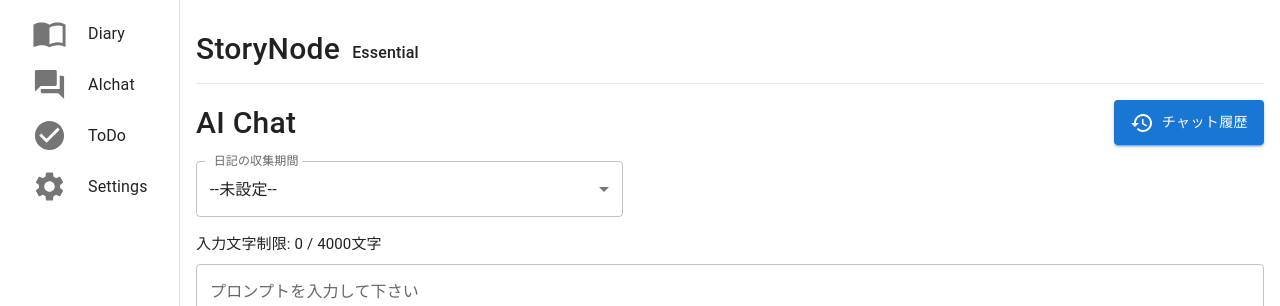
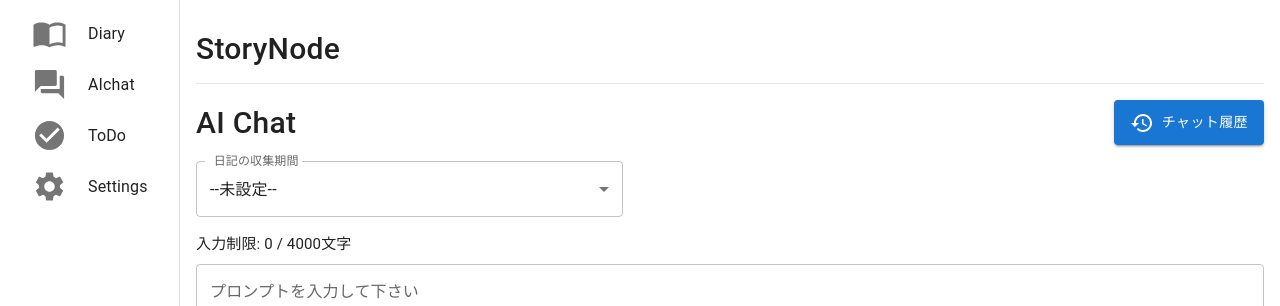
Before and after one commit to Nikesuiden/StoryNode_public, a Next.js app: page /aichat in a window 1280 px wide. Shown: the top 306 px of the page. Built offline with nearby package versions, Linux system fonts and the light colour scheme.

Commit message:
チェックポイント

```diff
--- a/components/elements/aiChatForm/aiChatForm.tsx
+++ b/components/elements/aiChatForm/aiChatForm.tsx
@@ -293,7 +293,7 @@ const AiChatForm: React.FC = () => {
             marginTop: 2,
           }}
         >
-          入力文字制限: {prompt === "" ? "0" : prompt?.length} / {d_maxLength}
+          入力制限: {prompt === "" ? "0" : prompt?.length} / {d_maxLength}
           文字
         </Typography>
         <TextField
--- a/components/elements/diaryInput/diaryInput.tsx
+++ b/components/elements/diaryInput/diaryInput.tsx
@@ -120,7 +120,7 @@ const DiaryInput: React.FC<DiaryInputProps> = ({ onAction }) => {
             marginTop: 2,
           }}
         >
-          入力文字制限: {diaryInput === "" ? "0" : diaryInput?.length} /{" "}
+          入力制限: {diaryInput === "" ? "0" : diaryInput?.length} /{" "}
           {d_maxLength}文字
         </Typography>
         {/* <Typography>{inputEmotion}</Typography> */}
--- a/components/layouts/topBar/topBar.tsx
+++ b/components/layouts/topBar/topBar.tsx
@@ -15,7 +15,7 @@ export default function TopBar() {
         <Typography style={{ fontSize: 30, fontWeight: "550" }}>
           StoryNode
         </Typography>
-        <Typography
+        {/* <Typography
           style={{
             fontSize: 16,
             marginLeft: 12,
@@ -24,7 +24,7 @@ export default function TopBar() {
           }}
         >
           Essential
-        </Typography>
+        </Typography> */}
       </Box>
       <hr />
     </Box>
```
Also changed, not shown: package.json (+6 -2 lines), 1 other file (tests, documents, lock files or other folders).
